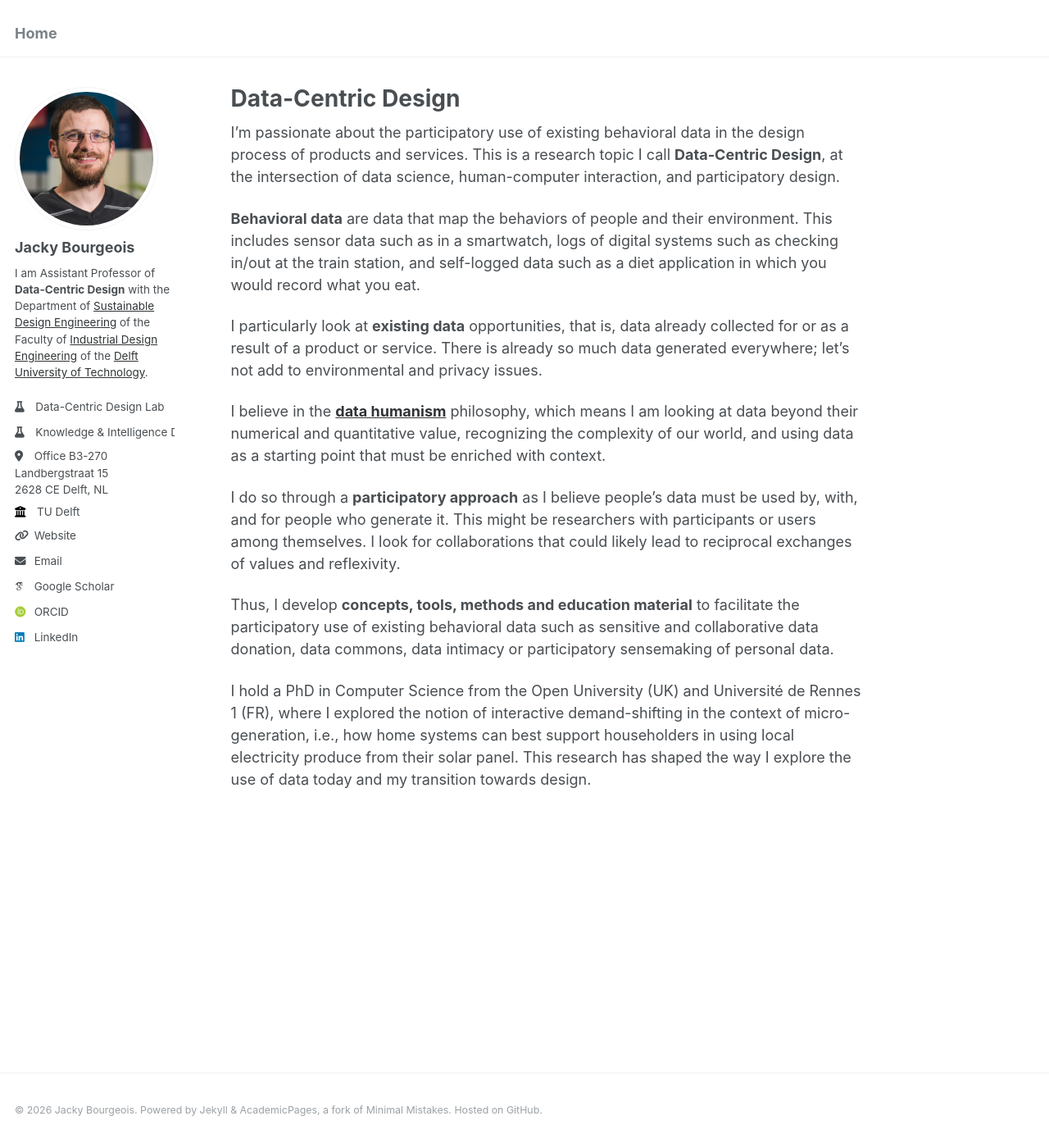
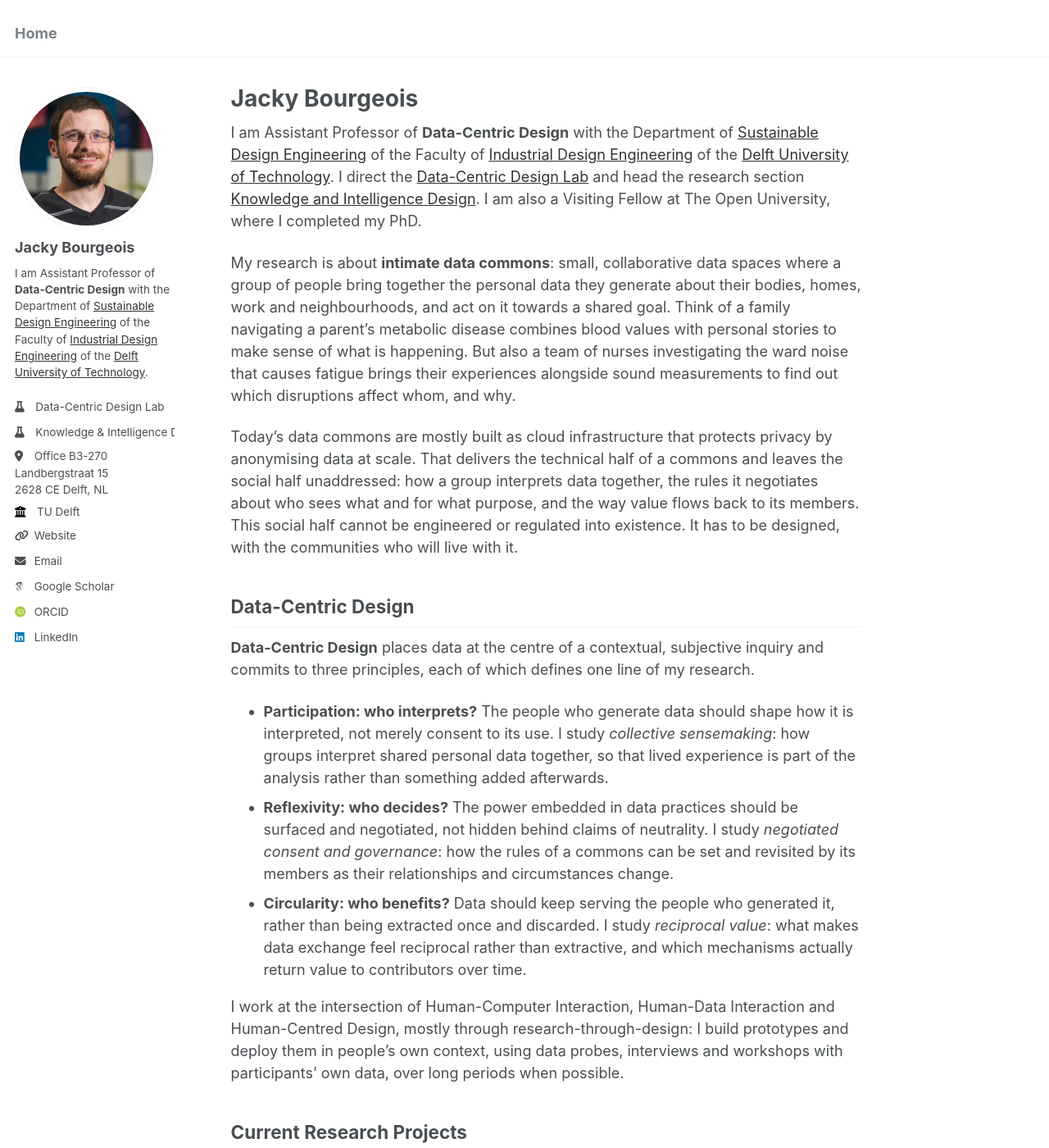
Before and after one commit to jackybourgeois/jackybourgeois.github.io, a Jekyll site: the page built from _pages/about.md, in a window 1280 px wide and 1400 px high. Shown: the whole window at 82% size. Built offline with Jekyll 4.4.1, drawn with Linux system fonts in a browser that asks for light colours; some web fonts are replaced; some of the changed text lies outside the part shown.

Commit message:
Update about page

```diff
--- a/_pages/about.md
+++ b/_pages/about.md
@@ -1,22 +1,34 @@
 ---
 permalink: /
-title: "Data-Centric Design"
+title: "Jacky Bourgeois"
 author_profile: true
 redirect_from:
   - /about/
   - /about.html
 ---
 
-I'm passionate about the participatory use of existing behavioral data in the design process of products and services. This is a research topic I call **Data-Centric Design**, at the intersection of data science, human-computer interaction, and participatory design.
+I am Assistant Professor of <b>Data-Centric Design</b> with the Department of [Sustainable Design Engineering](https://www.tudelft.nl/en/ide/about-ide/departments/sustainable-design-engineering/) of the Faculty of [Industrial Design Engineering](https://www.tudelft.nl/en/ide/) of the [Delft University of Technology](https://www.tudelft.nl/). I direct the [Data-Centric Design Lab](https://delftdesignlabs.org/dcd-lab/) and head the research section [Knowledge and Intelligence Design](https://www.tudelft.nl/en/ide/about-ide/departments/sustainable-design-engineering/kind). I am also a Visiting Fellow at The Open University, where I completed my PhD.
 
-**Behavioral data** are data that map the behaviors of people and their environment. This includes sensor data such as in a smartwatch, logs of digital systems such as checking in/out at the train station, and self-logged data such as a diet application in which you would record what you eat.
+My research is about **intimate data commons**: small, collaborative data spaces where a group of people bring together the personal data they generate about their bodies, homes, work and neighbourhoods, and act on it towards a shared goal. Think of a family navigating a parent's metabolic disease combines blood values with personal stories to make sense of what is happening. But also a team of nurses investigating the ward noise that causes fatigue brings their experiences alongside sound measurements to find out which disruptions affect whom, and why.
 
-I particularly look at **existing data** opportunities, that is, data already collected for or as a result of a product or service. There is already so much data generated everywhere; let's not add to environmental and privacy issues.
+Today's data commons are mostly built as cloud infrastructure that protects privacy by anonymising data at scale. That delivers the technical half of a commons and leaves the social half unaddressed: how a group interprets data together, the rules it negotiates about who sees what and for what purpose, and the way value flows back to its members. This social half cannot be engineered or regulated into existence. It has to be designed, with the communities who will live with it.
 
-I believe in the **[data humanism](https://giorgialupi.com/data-humanism-my-manifesto-for-a-new-data-wold)** philosophy, which means I am looking at data beyond their numerical and quantitative value, recognizing the complexity of our world, and using data as a starting point that must be enriched with context.
+## Data-Centric Design
 
-I do so through a **participatory approach** as I believe people's data must be used by, with, and for people who generate it. This might be researchers with participants or users among themselves. I look for collaborations that could likely lead to reciprocal exchanges of values and reflexivity.
+**Data-Centric Design** places data at the centre of a contextual, subjective inquiry and commits to three principles, each of which defines one line of my research.
 
-Thus, I develop **concepts, tools, methods and education material** to facilitate the participatory use of existing behavioral data such as sensitive and collaborative data donation, data commons, data intimacy or participatory sensemaking of personal data.
+- **Participation: who interprets?** The people who generate data should shape how it is interpreted, not merely consent to its use. I study *collective sensemaking*: how groups interpret shared personal data together, so that lived experience is part of the analysis rather than something added afterwards.
+- **Reflexivity: who decides?** The power embedded in data practices should be surfaced and negotiated, not hidden behind claims of neutrality. I study *negotiated consent and governance*: how the rules of a commons can be set and revisited by its members as their relationships and circumstances change.
+- **Circularity: who benefits?** Data should keep serving the people who generated it, rather than being extracted once and discarded. I study *reciprocal value*: what makes data exchange feel reciprocal rather than extractive, and which mechanisms actually return value to contributors over time.
 
-I hold a PhD in Computer Science from the Open University (UK) and Université de Rennes 1 (FR), where I explored the notion of interactive demand-shifting in the context of micro-generation, i.e., how home systems can best support householders in using local electricity produce from their solar panel. This research has shaped the way I explore the use of data today and my transition towards design.
+I work at the intersection of Human-Computer Interaction, Human-Data Interaction and Human-Centred Design, mostly through research-through-design: I build prototypes and deploy them in people's own context, using data probes, interviews and workshops with participants' own data, over long periods when possible.
+
+## Current Research Projects
+
+- **[D3C](https://www.tudelft.nl/io/over-io/afdelingen/sustainable-design-engineering/kind/projects-labs/d3c)** (NWO, 2025–2027): a data commons for cooperative consultancy, with Design & Publics, the Afrikaanderwijk Coöperatie and the Municipality of Rotterdam. Citizens act as local researchers who govern and benefit from their own data.
+- **[PROMISE](https://www.erasmusmc-rdo.nl/project/patient-lead-remote-oncological-care/)** (KWF, 2023–2027): putting people with cancer in the lead of remote monitoring after treatment, with Erasmus MC, LUMC, the Netherlands Cancer Institute, Microsoft and LifeSignals. We develop participatory methods for personal data vaults, for and with patients.
+- **[Auditory Footprints](https://www.tudelft.nl/io/over-io/afdelingen/sustainable-design-engineering/kind/projects-labs/auditory-footprints)** (NWO, 2025–2031): soundscape assessment in neonatal and paediatric intensive care, with Erasmus MC, Sorama and IRCAM. Nurses at Erasmus MC Sophia Children's Hospital investigate and act on the sound environment that contributes to fatigue on their ward.
+
+## Teaching
+
+I teach through practice rather than lectures: sessions are built around triggering questions, exercises and critique, so that students leave each one having done something. I coordinate the Master course *[Data-Centric Design for Connected Products](https://studiegids.tudelft.nl/courses/study-guide/educations/29482)*, built on a textbook I am preparing for open-source publication with TU Delft Open Publishing.
```
